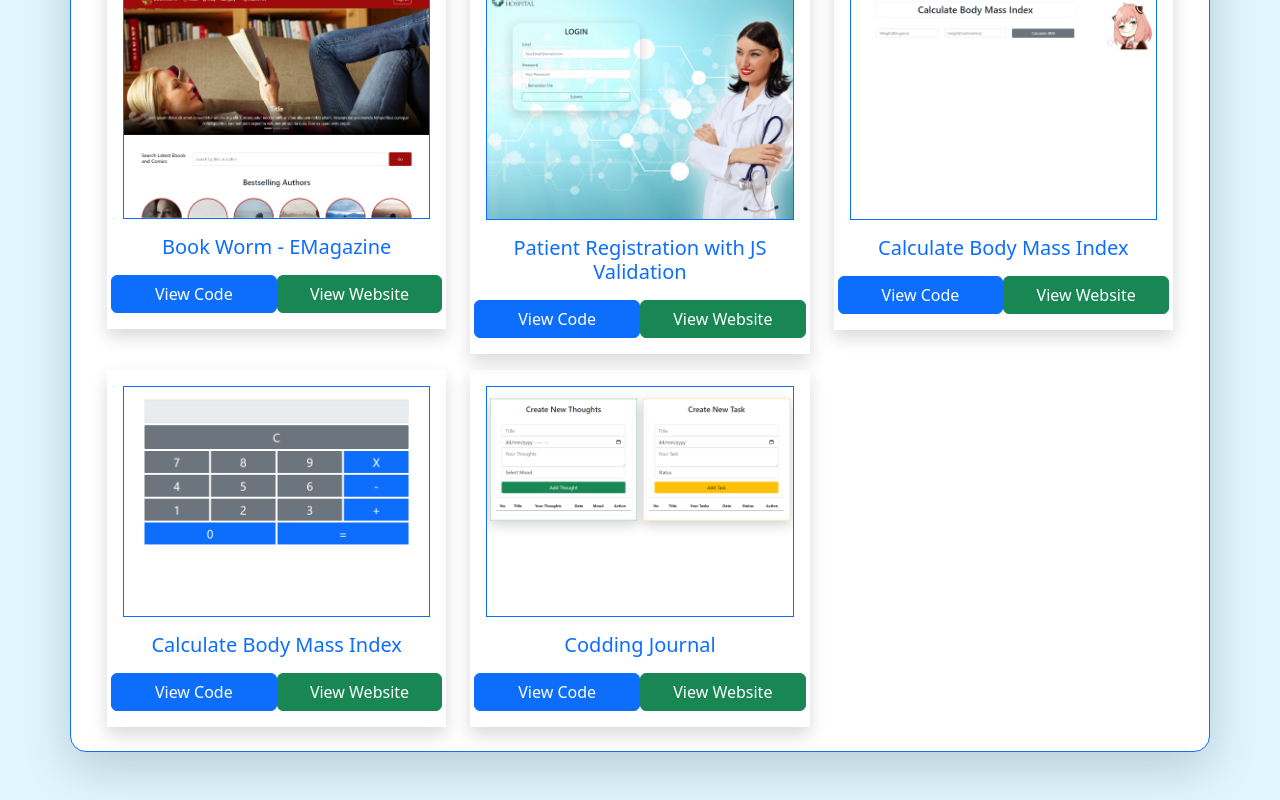
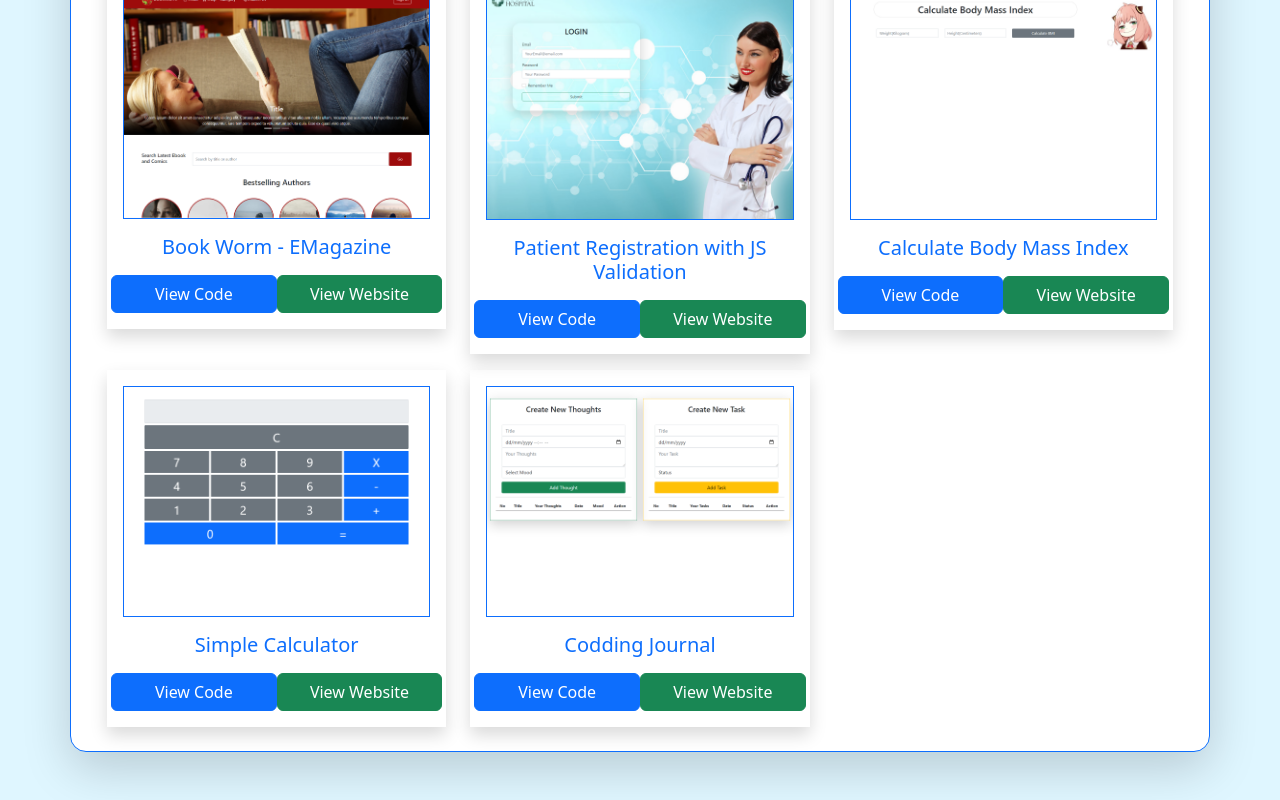
Before and after one commit to AirWhen09/ErwinIbarra, a React (Create React App) app: page /Project in a window 1280 px wide. Shown: the part 897-1697 px from the top of the page. Built offline with nearby package versions, Linux system fonts and the light colour scheme.

Commit message:
update project

```diff
--- a/src/components/header/links/Project.js
+++ b/src/components/header/links/Project.js
@@ -49,7 +49,7 @@ const Project = () => {
                 <div className='col-md-4 d-flex flex-column mt-3 '>
                     <div className='container-fluid shadow p-3 '>
                     <img src={calculator} alt="" className='img-fluid border border-primary'/>
-                    <h5 className='my-3 text-primary text-center'>Calculate Body Mass Index</h5>
+                    <h5 className='my-3 text-primary text-center'>Simple Calculator</h5>
                        <div className='row'>
                           <a href='https://github.com/AirWhen09/SimpleCalculator' className='btn btn-primary col-6'>View Code</a>
                           <a href='https://airwhen09.github.io/SimpleCalculator/index.html' className='btn btn-success col-6'>View Website</a>
```
